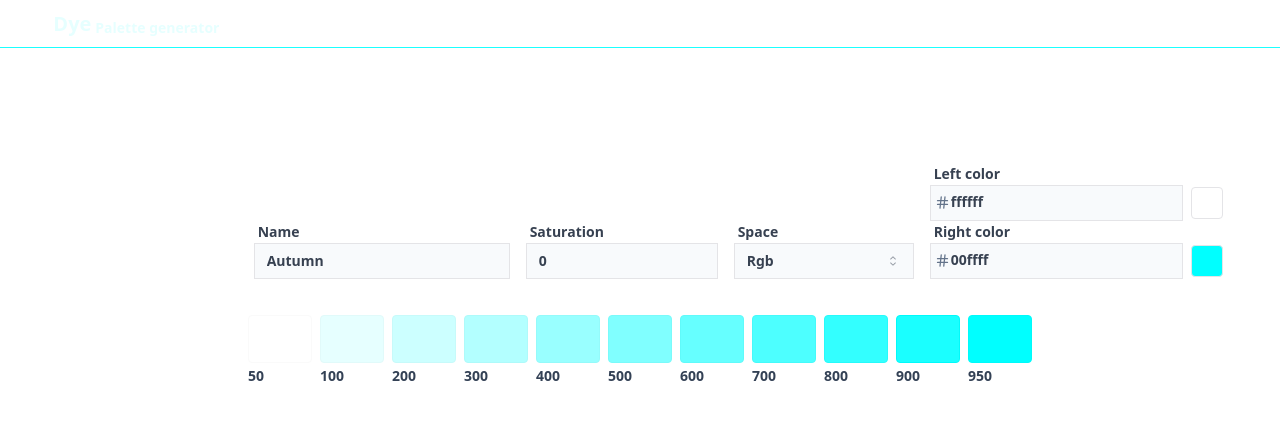
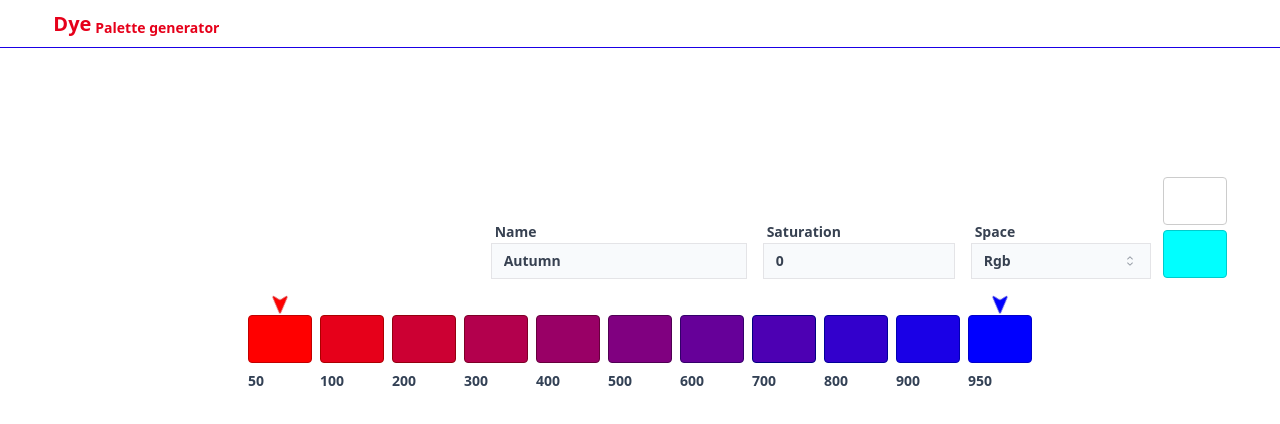
Before and after one commit to Agreatdayforfreedom/Dye, a Next.js app: page / in a window 1280 px wide. Shown: the top 424 px of the page. Built offline with nearby package versions, Linux system fonts and the light colour scheme.

Commit message:
color pointers introduced

```diff
--- a/app/_components/ColorContainer.tsx
+++ b/app/_components/ColorContainer.tsx
@@ -1,5 +1,5 @@
 import chroma from "chroma-js";
-import React from "react";
+import React, { useEffect, useState } from "react";
 
 import {
   Tooltip,
@@ -7,7 +7,19 @@ import {
   TooltipProvider,
   TooltipTrigger,
 } from "@/components/ui/tooltip";
+
 import { tw_color_scale } from "../constants";
+import { Pointer } from "./Pointer";
+import { usePointers } from "../store/pointers";
+import {
+  Popover,
+  PopoverContent,
+  PopoverTrigger,
+} from "../../components/ui/popover";
+import { HexColorPicker } from "react-colorful";
+import { Input } from "../../components/ui/input";
+import { HashIcon } from "lucide-react";
+import { ColorPicker } from "./ColorPicker";
 
 interface Props {
   colors: chroma.Color[];
@@ -15,24 +27,23 @@ interface Props {
 }
 
 export const ColorContainer = ({ colors, steps }: Props) => {
+  const setPointer = usePointers((state) => state.setPointer);
+  const pointers = usePointers((state) => state.pointers);
+
   return (
     <div className="flex w-fit mx-auto space-x-2">
       {colors.map((color: chroma.Color, i: number) => {
         return (
-          <TooltipProvider key={tw_color_scale[i]}>
+          <div
+            key={tw_color_scale[i]}
+            className="flex flex-col items-center relative"
+          >
+            {pointers[i] !== "" ? <Pointer color={color} index={i} /> : null}
+            <TooltipProvider>
               <Tooltip delayDuration={0.2}>
                 <TooltipTrigger className="cursor-pointer" asChild>
                   <div>
-                  <div
-                    style={{
-                      background: color.hex(),
-                      borderColor: color.darken(0.1).hex(),
-                    }}
-                    className="h-12 w-16 rounded border"
-                  />
-                  <span className="text-slate-700 font-semibold text-sm">
-                    {tw_color_scale[i]}
-                  </span>
+                    <ColorPicker color={chroma(color).hex()} index={i} />
                   </div>
                 </TooltipTrigger>
                 <TooltipContent
@@ -44,19 +55,9 @@ export const ColorContainer = ({ colors, steps }: Props) => {
                 </TooltipContent>
               </Tooltip>
             </TooltipProvider>
+          </div>
         );
       })}
-      {/* {colors.map((c: any) => {
-        return (
-          <div
-            style={{
-              background: c,
-              width: `${500 / steps}px`,
-            }}
-            className="h-16"
-          />
-        );
-      })} */}
     </div>
   );
 };
--- a/app/_components/ColorPicker.tsx
+++ b/app/_components/ColorPicker.tsx
@@ -14,26 +14,52 @@ import { Label } from "@/components/ui/label";
 
 import { useState } from "react";
 import { useGlobalDyes } from "../store/global_dyes";
+import { tw_color_scale } from "../constants";
+import { usePointers } from "../store/pointers";
 
 interface Props {
   color: string;
-  setColor: (color: string) => void;
-  label: string;
+  index: number;
+  label?: string;
 }
 
-export const ColorPicker = ({ color, setColor, label }: Props) => {
+export const ColorPicker = ({ color, label, index }: Props) => {
   const [colorInput, setColorInput] = useState<string>((() => color)());
   const dye = useGlobalDyes((state) => state.dye3);
+  const setPointer = usePointers((state) => state.setPointer);
 
   return (
-    <div className="flex flex-col">
-      <Label
-        htmlFor={label.toLowerCase().replace(/ /g, "_")}
-        className="font-bold text-gray-700 ml-2"
-      >
-        {label}
-      </Label>
-      <div className="flex m-1 space-x-2 items-center">
+    <Popover>
+      <div className="w-16">
+        <PopoverTrigger
+          className="h-12 w-16 rounded border"
+          style={{
+            background: chroma(color).hex(),
+            borderColor: chroma(color).darken(1).hex(),
+          }}
+        />
+        <span className="text-slate-700 font-semibold text-sm">
+          {tw_color_scale[index]}
+        </span>
+      </div>
+
+      {/* </PopoverTrigger> */}
+      <PopoverContent>
+        <div className="fixed top-0 size-full" />
+
+        <HexColorPicker
+          color={chroma(color).hex()}
+          onChange={(v) => {
+            let hex = v;
+            if (hex[0] !== "#") {
+              hex = "#".concat(hex);
+            }
+            if (chroma.valid(hex)) {
+              setPointer(index, hex);
+            }
+            setColorInput(hex.slice(1));
+          }}
+        />
         <div className="relative">
           <HashIcon
             className="absolute stroke-slate-500 top-2.5 left-[5px]"
@@ -41,69 +67,103 @@ export const ColorPicker = ({ color, setColor, label }: Props) => {
           />
           <Input
             className="pl-5 pb-[6px]"
-            id={label.toLowerCase().replace(/ /g, "_")}
-            style={
-              dye
-                ? {
-                    outline: 0,
-                    boxShadow: `0px 0px 0px 2px ${chroma(dye)
-                      .alpha(0.4)
-                      .hex()}`,
-                    borderColor: dye,
-                  }
-                : {}
-            }
+            id={"dañls".toLowerCase().replace(/ /g, "_")}
             onChange={(e) => {
               let hex = e.target.value;
               if (hex[0] !== "#") {
                 hex = "#".concat(hex);
               }
               if (chroma.valid(hex)) {
-                setColor(hex);
+                setPointer(index, hex);
               }
               setColorInput(hex.slice(1));
             }}
             value={colorInput}
           />
         </div>
-        <Popover>
-          <PopoverTrigger
-            className="size-8 rounded-sm border box-focused"
-            style={
-              dye
-                ? {
-                    outline: 0,
-                    boxShadow: `0px 0px 0px 2px ${chroma(dye)
-                      .alpha(0.4)
-                      .hex()}`,
-                    borderColor: dye,
-                    background: chroma(color).hex(),
-                  }
-                : {
-                    background: chroma(color).hex(),
-                    borderColor: chroma(color).darken(1).hex(),
-                  }
-            }
-          />
-          <PopoverContent>
-            <div className="fixed top-0 size-full" />
+      </PopoverContent>
+    </Popover>
+  );
 
-            <HexColorPicker
-              color={color}
-              onChange={(v) => {
-                let hex = v;
-                if (hex[0] !== "#") {
-                  hex = "#".concat(hex);
-                }
-                if (chroma.valid(hex)) {
-                  setColor(hex);
-                }
-                setColorInput(hex.slice(1));
-              }}
-            />
-          </PopoverContent>
-        </Popover>
-      </div>
-    </div>
-  );
+  // return (
+  //   <div className="flex flex-col">
+  //     <Label
+  //       htmlFor={label.toLowerCase().replace(/ /g, "_")}
+  //       className="font-bold text-gray-700 ml-2"
+  //     >
+  //       {label}
+  //     </Label>
+  //     <div className="flex m-1 space-x-2 items-center">
+  //       <div className="relative">
+  //         <HashIcon
+  //           className="absolute stroke-slate-500 top-2.5 left-[5px]"
+  //           size={15}
+  //         />
+  //         <Input
+  //           className="pl-5 pb-[6px]"
+  //           id={label.toLowerCase().replace(/ /g, "_")}
+  //           style={
+  //             dye
+  //               ? {
+  //                   outline: 0,
+  //                   boxShadow: `0px 0px 0px 2px ${chroma(dye)
+  //                     .alpha(0.4)
+  //                     .hex()}`,
+  //                   borderColor: dye,
+  //                 }
+  //               : {}
+  //           }
+  //           onChange={(e) => {
+  //             let hex = e.target.value;
+  //             if (hex[0] !== "#") {
+  //               hex = "#".concat(hex);
+  //             }
+  //             if (chroma.valid(hex)) {
+  //               setColor(hex);
+  //             }
+  //             setColorInput(hex.slice(1));
+  //           }}
+  //           value={colorInput}
+  //         />
+  //       </div>
+  //       <Popover>
+  //         <PopoverTrigger
+  //           className="size-8 rounded-sm border box-focused"
+  //           style={
+  //             dye
+  //               ? {
+  //                   outline: 0,
+  //                   boxShadow: `0px 0px 0px 2px ${chroma(dye)
+  //                     .alpha(0.4)
+  //                     .hex()}`,
+  //                   borderColor: dye,
+  //                   background: chroma(color).hex(),
+  //                 }
+  //               : {
+  //                   background: chroma(color).hex(),
+  //                   borderColor: chroma(color).darken(1).hex(),
+  //                 }
+  //           }
+  //         />
+  //         <PopoverContent>
+  //           <div className="fixed top-0 size-full" />
+
+  //           <HexColorPicker
+  //             color={color}
+  //             onChange={(v) => {
+  //               let hex = v;
+  //               if (hex[0] !== "#") {
+  //                 hex = "#".concat(hex);
+  //               }
+  //               if (chroma.valid(hex)) {
+  //                 setColor(hex);
+  //               }
+  //               setColorInput(hex.slice(1));
+  //             }}
+  //           />
+  //         </PopoverContent>
+  //       </Popover>
+  //     </div>
+  //   </div>
+  // );
 };
--- a/app/_components/LerpColors.tsx
+++ b/app/_components/LerpColors.tsx
@@ -11,6 +11,7 @@ import { SpaceSelector } from "./SpaceSelector";
 import { Label } from "../../components/ui/label";
 import { useGlobalDyes } from "../store/global_dyes";
 import { cn } from "../../lib/utils";
+import { usePointers, usePointersDomain } from "../store/pointers";
 
 export const LerpColors = () => {
   const [leftColor, setLeftColor] = useState<string>("ffffff");
@@ -18,15 +19,15 @@ export const LerpColors = () => {
   const [saturation, setSaturation] = useState<number>(0);
   const [name, setName] = useState<string>("Autumn");
   const [colorSpace, setColorSpace] = useState<chroma.InterpolationMode>("rgb");
-
+  const { indices, hex } = usePointersDomain();
   const dye = useGlobalDyes((state) => state.dye3);
   const setDye = useGlobalDyes((state) => state.setDye);
   let steps = 11;
   const dyes: string[] = [];
-  // todo: set pointer and fix the saturation
   let last = chroma
-    .scale([chroma.hex(leftColor), chroma.hex(rightColor)])
+    .scale([...hex])
     .mode(colorSpace)
+    .domain([...indices])
     .colors(steps)
     .map((x, i) => {
       let hex = chroma.hex(x).saturate(saturation);
@@ -37,7 +38,6 @@ export const LerpColors = () => {
     });
 
   useEffect(() => {
-    console.log(dyes);
     setDye({
       dye1: dyes[0],
       dye2: dyes[1],
--- /dev/null
+++ b/app/_components/Pointer.tsx
@@ -0,0 +1,25 @@
+import chroma from "chroma-js";
+import { MousePointer2 } from "lucide-react";
+import React from "react";
+import { usePointers } from "../store/pointers";
+
+interface Props {
+  color: chroma.Color;
+  index: number;
+  // setPointer: (index: number) => void;
+}
+
+export const Pointer = ({ color, index }: Props) => {
+  const undoPointer = usePointers((state) => state.undoPointer);
+  return (
+    <MousePointer2
+      onClick={() => undoPointer(index)}
+      strokeWidth={0.5}
+      className="pointer-down stroke-none absolute -top-6 cursor-pointer"
+      style={{
+        fill: color.hex(),
+        stroke: color.darken(1).hex(),
+      }}
+    />
+  );
+};
--- a/app/globals.css
+++ b/app/globals.css
@@ -86,3 +86,19 @@
   box-shadow: none !important;
   border: 1px solid hsl(var(--input)) !important;
 }
+
+.pointer-down {
+  animation: bounce 1s infinite;
+}
+
+@keyframes bounce {
+  0%,
+  100% {
+    transform: translateY(-25%) rotate(225deg);
+    animation-timing-function: cubic-bezier(0.8, 0, 1, 1);
+  }
+  50% {
+    transform: translateY(0) rotate(225deg);
+    animation-timing-function: cubic-bezier(0, 0, 0.2, 1);
+  }
+}
--- /dev/null
+++ b/app/store/pointers.ts
@@ -0,0 +1,51 @@
+import { create } from "zustand";
+
+interface PointersState {
+  pointers: Array<string>;
+}
+
+interface Domain {
+  indices: Array<number>;
+  hex: Array<string>;
+}
+
+interface PointersAction {
+  setPointer: (index: number, color: string) => void;
+  undoPointer: (index: number) => void;
+}
+
+export const usePointers = create<PointersState & PointersAction>((set) => ({
+  pointers: ["red", "", "", "", "", "", "", "", "", "", "blue"],
+  setPointer: (index: number, color: string) =>
+    set((state) => ({
+      pointers: state.pointers.map((p: string, i: number) =>
+        i === index ? color : p
+      ),
+    })),
+  undoPointer: (index: number) => {
+    set((state) => ({
+      pointers: state.pointers.map((p, i) => (i === index ? "" : p)),
+    }));
+  },
+}));
+
+export const usePointersDomain = (): Domain => {
+  let i = 0;
+  let pointers = usePointers((state) => state.pointers);
+  let indices: Array<number> = [];
+  let hex: Array<string> = [];
+  while (i < pointers.length) {
+    let color = pointers[i];
+    if (color !== "") {
+      hex.push(color);
+      indices.push(i);
+    }
+
+    i++;
+  }
+
+  return {
+    indices,
+    hex,
+  } as Domain;
+};
```
Lines whose indentation alone changed are shown as unchanged.
